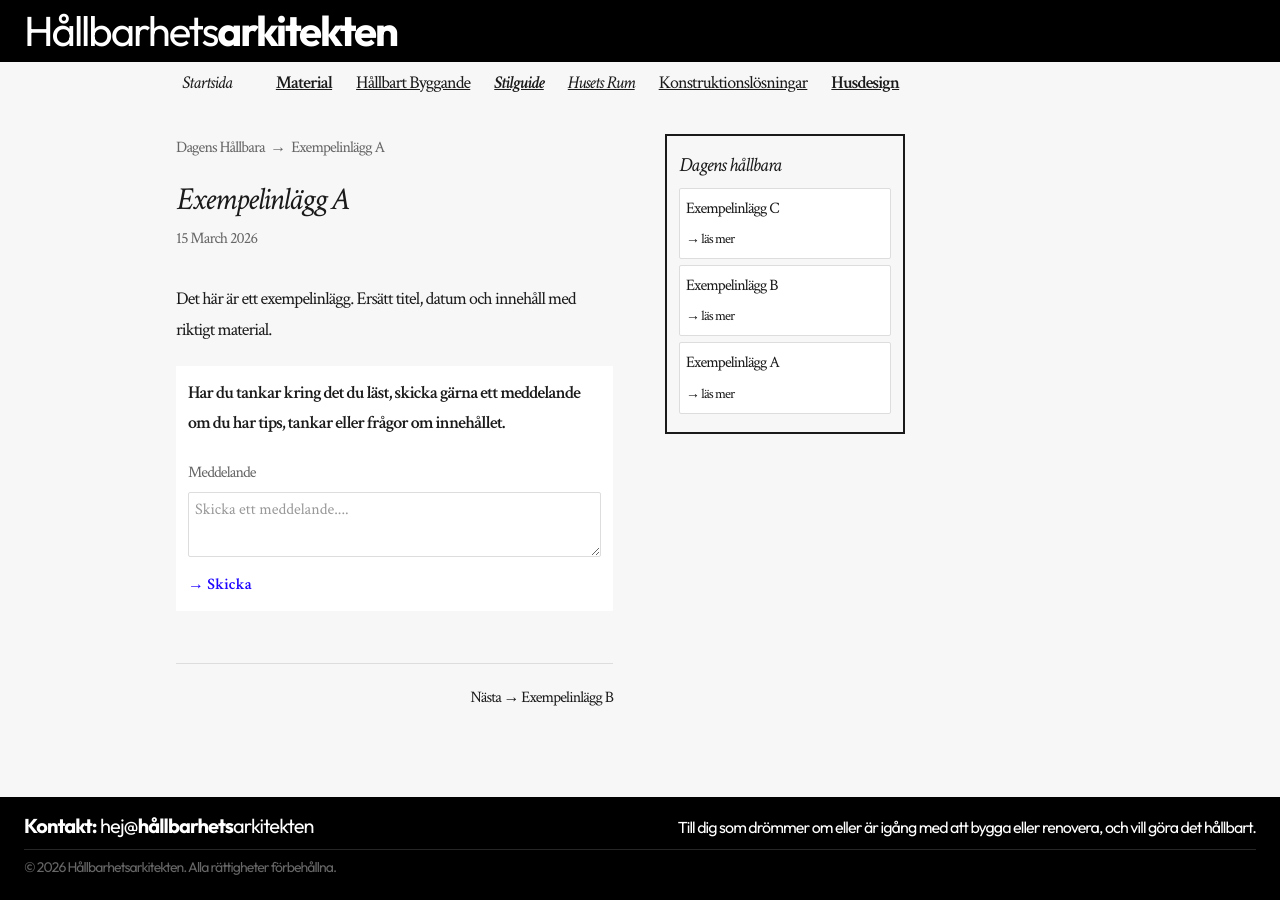
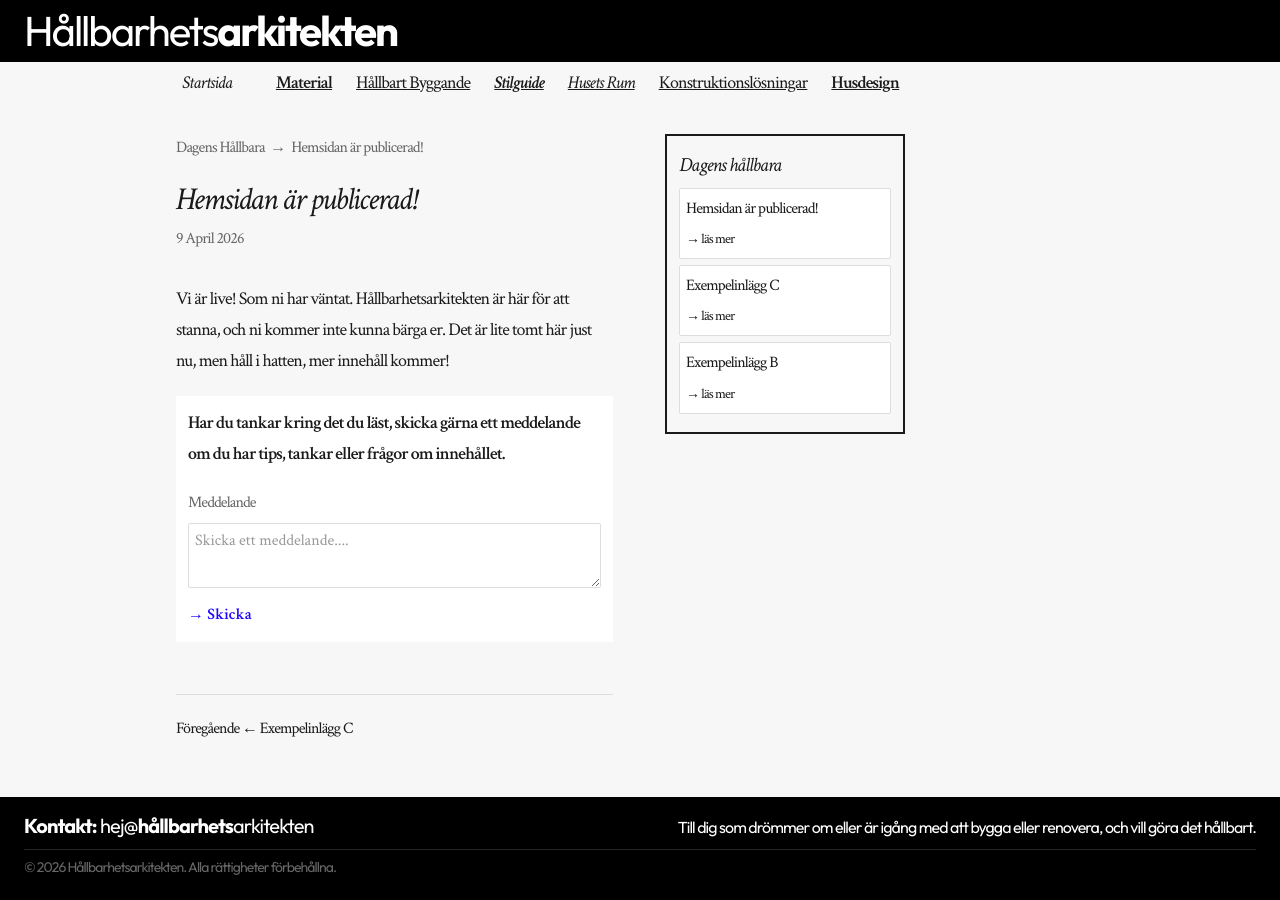
Before and after one commit to rikardv/rikardv.github.io, a Jekyll site: the page built from _posts/2026-03-15-exempel-a.md, in a window 1280 px wide. Built offline with Jekyll 4.4.1, drawn with Linux system fonts in a browser that asks for light colours.

Commit message:
Update 2026-03-15-exempel-a.md

```diff
--- a/_posts/2026-03-15-exempel-a.md
+++ b/_posts/2026-03-15-exempel-a.md
@@ -1,8 +1,9 @@
 ---
 layout: post
-title: Exempelinlägg A
+title: Hemsidan är publicerad!
 category: Dagens Hållbara
-date: 2026-03-15
+date: 2026-04-09
 ---
 
-Det här är ett exempelinlägg. Ersätt titel, datum och innehåll med riktigt material.
+Vi är live! Som ni har väntat.
+Hållbarhetsarkitekten är här för att stanna, och ni kommer inte kunna bärga er. Det är lite tomt här just nu, men håll i hatten, mer innehåll kommer!
```
